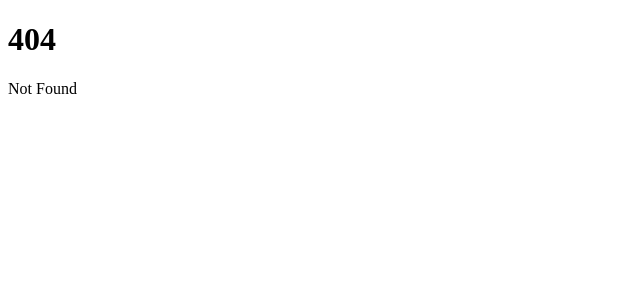
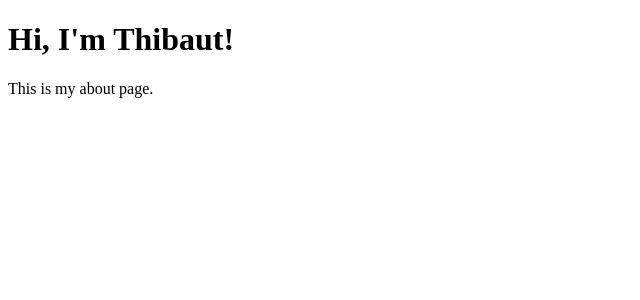
Before and after one commit to wittevrongelthibaut/personal-website, a SvelteKit app: page /about in a window 1280 px wide. Before the commit this address had no page. Shown: the top 300 px of the page, without its empty margins (0-640 px from the left). Built offline with nearby package versions, Linux system fonts and the light colour scheme.

Commit message:
add about page

```diff
--- /dev/null
+++ b/src/routes/about/+page.svelte
@@ -0,0 +1,3 @@
+<h1>Hi, I'm Thibaut!</h1>
+
+<p>This is my about page.</p>
```
